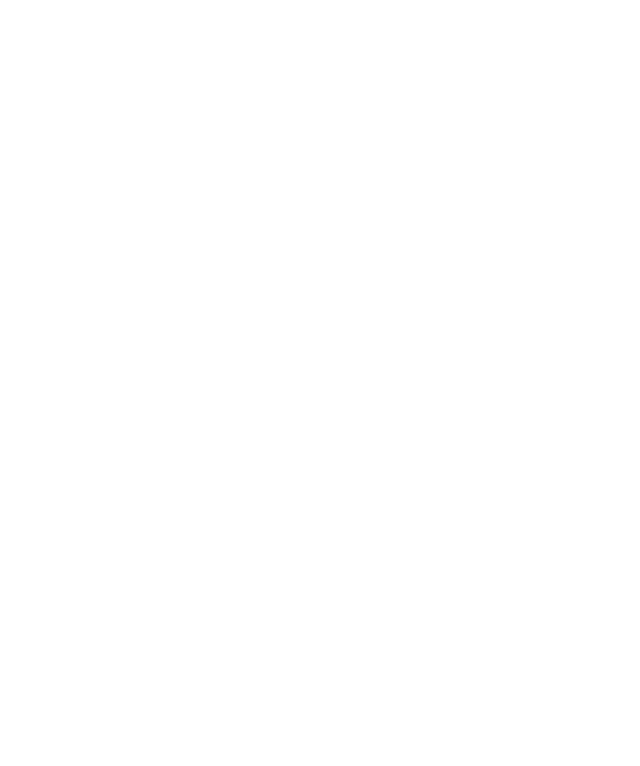
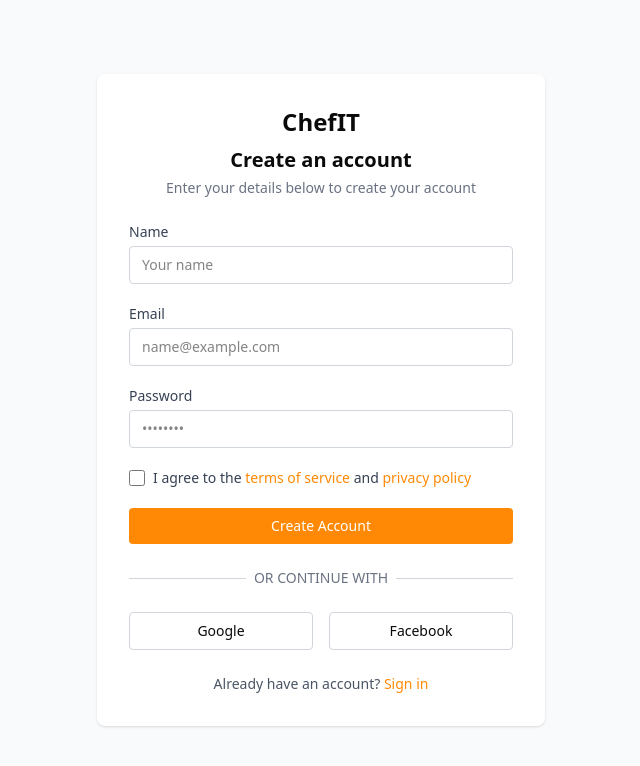
Before and after one commit to notprowler/ChefIT, a React (Vite) app in the folder frontend/: page /signup in a window 1280 px wide. Before the commit this address had no page. Shown: the top 766 px of the page, without its empty margins (319-959 px from the left). Built offline with nearby package versions, Linux system fonts and the light colour scheme.

Commit message:
fix: dependency issue and signup page routing

```diff
--- a/frontend/package.json
+++ b/frontend/package.json
@@ -45,6 +45,6 @@
     "typescript": "~5.7.2",
     "typescript-eslint": "^8.24.1",
     "vite": "^6.2.0",
-    "vitest": "^3.1.1"
+    "vitest": "^3.0.9"
   }
 }
--- a/frontend/src/App.tsx
+++ b/frontend/src/App.tsx
@@ -2,12 +2,14 @@
 import "./App.css";
 import RecipesPage from "./pages/RecipesPage";
 import HomePage from "./pages/HomePage";
+import SignupPage from "./pages/SignupPage";
 
 function App() {
   return (
     <Routes>
       <Route path="/" element={<HomePage />} />
       <Route path="/recipes" element={<RecipesPage />} />
+      <Route path="/signup" element={<SignupPage />} />
     </Routes>
   );
 }
--- a/frontend/src/pages/HomePage.tsx
+++ b/frontend/src/pages/HomePage.tsx
@@ -2,16 +2,15 @@
 import HeroSection from "@/components/HeroSection";
 import WorksHowSection from "@/components/WorksHowSection";
 import FeaturedRecipesSection from "@/components/FeaturedRecipesSection";
-import { Link } from "react-router-dom";
 import CallToActionSection from "@/components/CallToActionSection";
 import Footer from "@/components/Footer";
 
 function HomePage() {
   return (
     <>
-      <Navbar/>
+      <Navbar />
       <HeroSection />
-      < WorksHowSection />
+      <WorksHowSection />
       <FeaturedRecipesSection />
       <CallToActionSection />
       <Footer />
```
Also changed, not shown: 1 other file (tests, documents, lock files or other folders).
